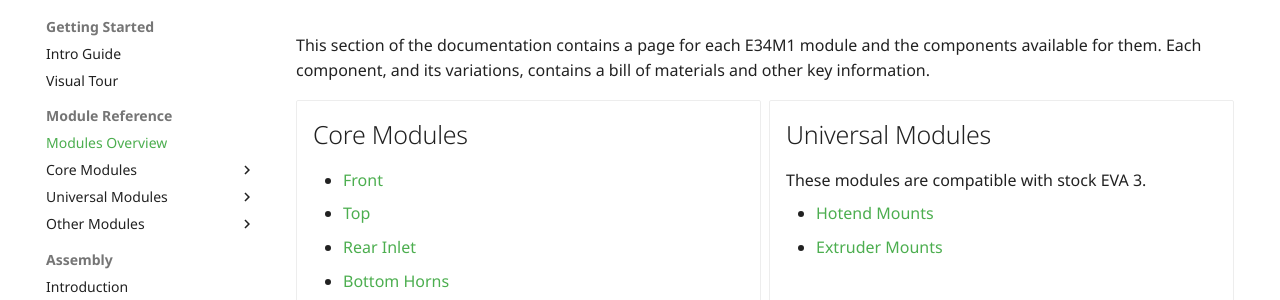
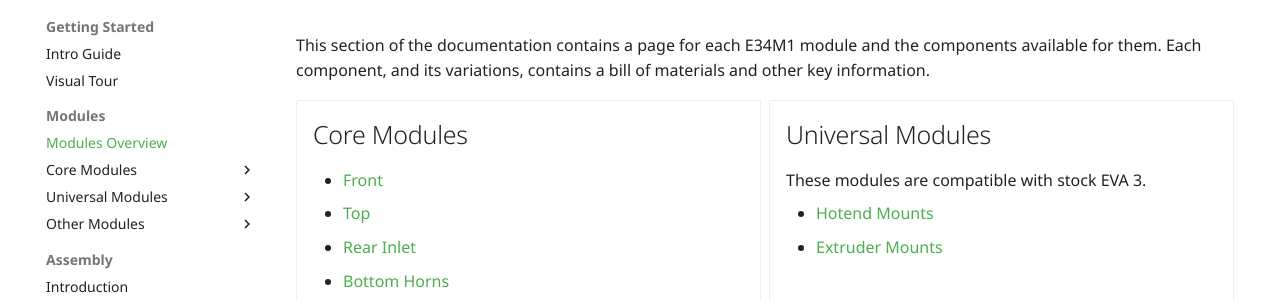
Before and after one commit to jon-harper/E34M1, an MkDocs documentation site: the page built from docs/modules/index.md, in a window 1280 px wide. Shown: the part 147-447 px from the top of the page. Built offline with MkDocs 1.6.1 and Material for MkDocs 9.7.7, drawn with Linux system fonts in a browser that asks for light colours; comment, search, counter and statistics services are not loaded.

Commit message:
Wordsmithing

```diff
--- a/mkdocs.yml
+++ b/mkdocs.yml
@@ -97,7 +97,7 @@
   - Getting Started:
     - guide.md
     - tour.md
-  - Module Reference:
+  - Modules:
     - modules/index.md
     - Core Modules:
       - modules/front.md
```
